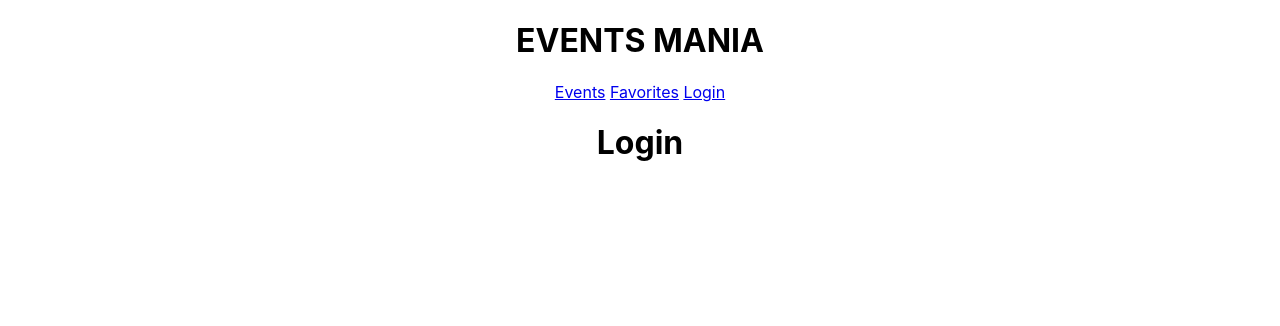
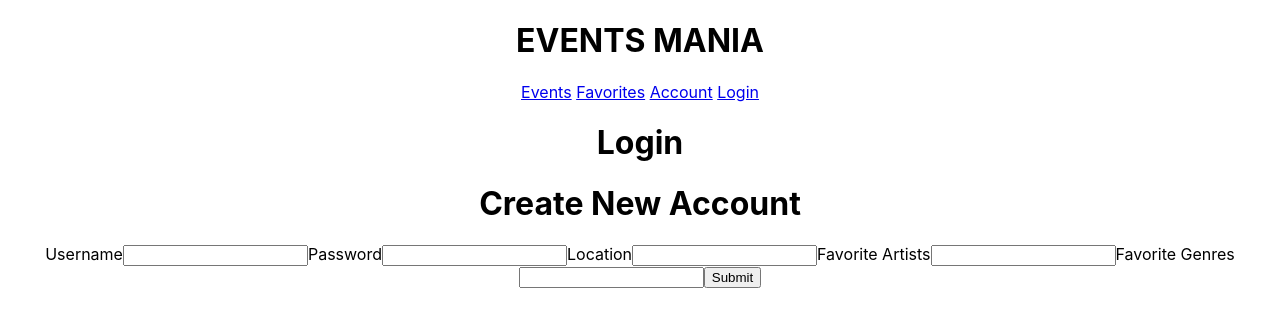
Before and after one commit to k-will22/Events-Mania-frontend, a React (Create React App) app: page /login in a window 1280 px wide. Shown: the top 326 px of the page. Built offline with nearby package versions, Linux system fonts and the light colour scheme; no server answers.

Commit message:
create account/view profile info

```diff
--- /dev/null
+++ b/src/Account.js
@@ -0,0 +1,65 @@
+import React, { useEffect, useState } from 'react';
+
+function Account({user}) {
+    const [username, setUsername] = useState("")
+    const [password, setPassword] = useState("")
+    const [location, setLocation] = useState("")
+    const [favArtists, setFavArtists] = useState("")
+    const [favGenres, setFavGenres] = useState("")
+    console.log(user)
+
+    const newUser = {
+        username: username,
+        password: password,
+        location: location,
+        fav_artists: favArtists,
+        fav_genres: favGenres,
+        can_verify: true
+    }
+
+        const artistSplit = user.fav_artists.toString().split(',')
+        const artistTrim = artistSplit.map(a => a.trim())
+        const artistList = artistTrim.map(a => {
+            return (
+            <div>
+            <br></br>
+            <div>{a} <button>Remove</button></div>
+            </div>
+            )
+        })
+
+        const genreSplit = user.fav_genres.toString().split(',')
+        const genreTrim = genreSplit.map(g => g.trim())
+        const genreList = genreTrim.map(g => {
+            return (
+            <div>
+            <br></br>
+            <div>{g} <button>Remove</button></div>
+            </div>
+            )
+        })
+
+        return (
+            <div>
+            <h1>{user.username}</h1>
+            <h3>Location: {user.location} <button>Change</button></h3>
+            <br></br>
+            <h3>Favorite Artists: {artistList}</h3>
+            <form>
+            <label>Add</label>&nbsp;
+            <input type="text"></input>&nbsp;
+            <input type="submit"></input>
+            </form>
+            <br></br>
+            <h3>Favorite Genres: {genreList}</h3>
+            <form>
+            <label>Add</label>&nbsp;
+            <input type="text"></input>&nbsp;
+            <input type="submit"></input>
+            </form>
+            </div>
+        )
+
+}
+
+export default Account
--- a/src/App.js
+++ b/src/App.js
@@ -6,9 +6,14 @@ import Main from './Main';
 import Show from './Show';
 import Favorite from './Favorite';
 import Login from './Login';
+import Account from './Account';
 
 function App() {
   const [events, setEvents] = useState([])
+  const [user, setUser] = useState([])
+  console.log(user)
+
+  const userId = 3
 
   useEffect(() => {
   fetch("http://localhost:3000/events")
@@ -16,7 +21,11 @@ function App() {
   .then(setEvents)
   }, [])
 
-
+  useEffect(() => {
+      fetch(`http://localhost:3000/users/${userId}`)
+      .then(response => response.json())
+      .then(setUser)
+      }, [userId])
 
 
   return (
@@ -36,6 +45,9 @@ function App() {
       <Route path="/login">
         <Login />
       </Route>
+      <Route path="/account">
+        <Account user={user} />
+      </Route>
       <Route path="/">
 
       </Route>
--- a/src/Login.js
+++ b/src/Login.js
@@ -1,10 +1,74 @@
+import React, { useState } from 'react';
+
+function Login() {
+    const [username, setUsername] = useState("")
+    const [password, setPassword] = useState("")
+    const [location, setLocation] = useState("")
+    const [favArtists, setFavArtists] = useState("")
+    const [favGenres, setFavGenres] = useState("")
+
+    const newUser = {
+        username: username,
+        password: password,
+        location: location,
+        fav_artists: favArtists,
+        fav_genres: favGenres,
+        can_verify: true
+    }
+
+    console.log(newUser)
+
+    function handleSubmit(event) {
+        event.preventDefault()
+        fetch("http://localhost:3000/users", {
+            method: "POST",
+            headers: {
+              "Content-Type": "application/json",
+            },
+            body: JSON.stringify(newUser),
+          })
+            .then((r) => r.json())
+            .then(data => {
+                console.log(data)
+            })
 
 
-function Login() {
+    }
 
 
     return (
+        <div>
         <h1>Login</h1>
+        <h1>Create New Account</h1>
+        <form onSubmit={handleSubmit}>
+            <label>Username</label>
+            <input
+                value={username}
+                onChange={(event) => setUsername(event.target.value)}
+                type="text"></input>
+            <label>Password</label>
+            <input
+                value={password}
+                onChange={(event) => setPassword(event.target.value)}
+                type="password"></input>
+            <label>Location</label>
+            <input
+                value={location}
+                onChange={(event) => setLocation(event.target.value)}
+                type="text"></input>
+            <label>Favorite Artists</label>
+            <input
+                value={favArtists}
+                onChange={(event) => setFavArtists(event.target.value)}
+                type="text"></input>
+            <label>Favorite Genres</label>
+            <input
+                value={favGenres}
+                onChange={(event) => setFavGenres(event.target.value)}
+                type="text"></input>
+            <input type="submit"></input>
+        </form>
+        </div>
     )
 }
 
--- a/src/NavBar.js
+++ b/src/NavBar.js
@@ -7,6 +7,7 @@ function NavBar() {
         <div>
             <Link to="/main">Events</Link>&nbsp;
             <Link to="/favorites">Favorites</Link>&nbsp;
+            <Link to="/account">Account</Link>&nbsp;
             <Link to="/login">Login</Link>
         </div>
     )
```
Also changed, not shown: 1 other file (tests, documents, lock files or other folders).
